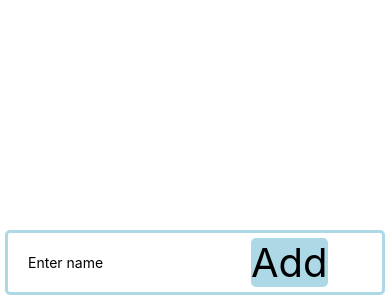
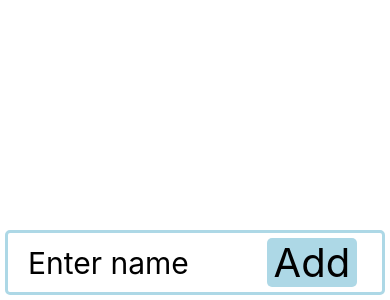
Before and after one commit to joakim-ha/countingstuff, a React Native app: screen / in a window 390 px wide. Shown: the part 544-844 px from the top of the page. Built offline with nearby package versions, Linux system fonts and the light colour scheme.

Commit message:
Improved Add layout and functionality

```diff
--- a/App.js
+++ b/App.js
@@ -6,6 +6,7 @@ import {
   StyleSheet,
   View,
   Platform,
+  Alert,
 } from "react-native";
 import { SafeAreaView, SafeAreaProvider } from "react-native-safe-area-context";
 
@@ -37,8 +38,17 @@ export default function App() {
   };
 
   const addNewCountable = (name) => {
-    const newState = [...countables, { name, count: 0 }];
-    setCountables(newState);
+    const existing = countables.find((item) => item.name === name);
+    if (!existing) {
+      const newState = [...countables, { name, count: 0 }];
+      setCountables(newState);
+    } else {
+      Alert.alert(
+        "Item Already Exists",
+        `The countable "${name}" already exists.`,
+        [{ text: "OK" }],
+      );
+    }
   };
 
   // https://medium.com/@nickyang0501/keyboardavoidingview-not-working-properly-c413c0a200d4
--- a/components/AddRow.js
+++ b/components/AddRow.js
@@ -1,5 +1,5 @@
 import { useState } from "react";
-import { View, TextInput } from "react-native";
+import { View, TextInput, StyleSheet, Keyboard } from "react-native";
 
 import { CountableButton } from "./CountableButton";
 import { CommonStyles } from "../styles/CommonStyles";
@@ -9,13 +9,37 @@ export const AddRow = ({ addNewCountable }) => {
 
   return (
     <View style={CommonStyles.row}>
-      <TextInput placeholder="Enter name" onChangeText={setName} />
+      <View style={styles.nameColumn}>
+        <TextInput
+          placeholder="Enter name"
+          onChangeText={setName}
+          autoCapitalize="words"
+          value={name}
+          style={{ fontSize: 30 }}
+        />
+      </View>
+      <View style={styles.buttonColumn}>
         <CountableButton
           label="Add"
           submit={() => {
+            if (name) {
               addNewCountable(name);
+            }
+            Keyboard.dismiss();
+            setName("");
           }}
         />
       </View>
+    </View>
   );
 };
+
+const styles = StyleSheet.create({
+  nameColumn: {
+    flex: 0.7,
+    alignItems: "left",
+  },
+  buttonColumn: {
+    flex: 0.3,
+  },
+});
```
Lines whose indentation alone changed are shown as unchanged.
